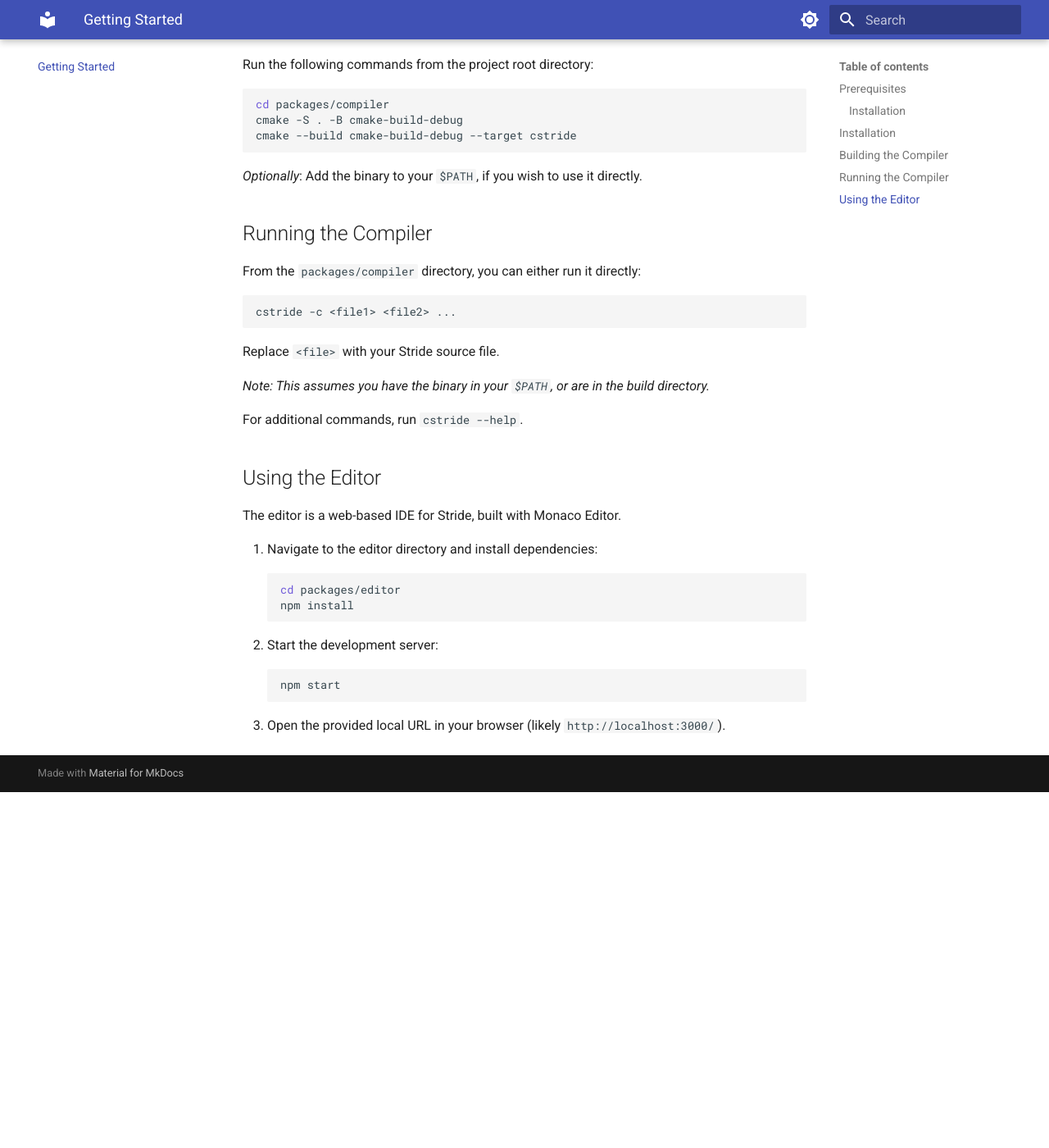
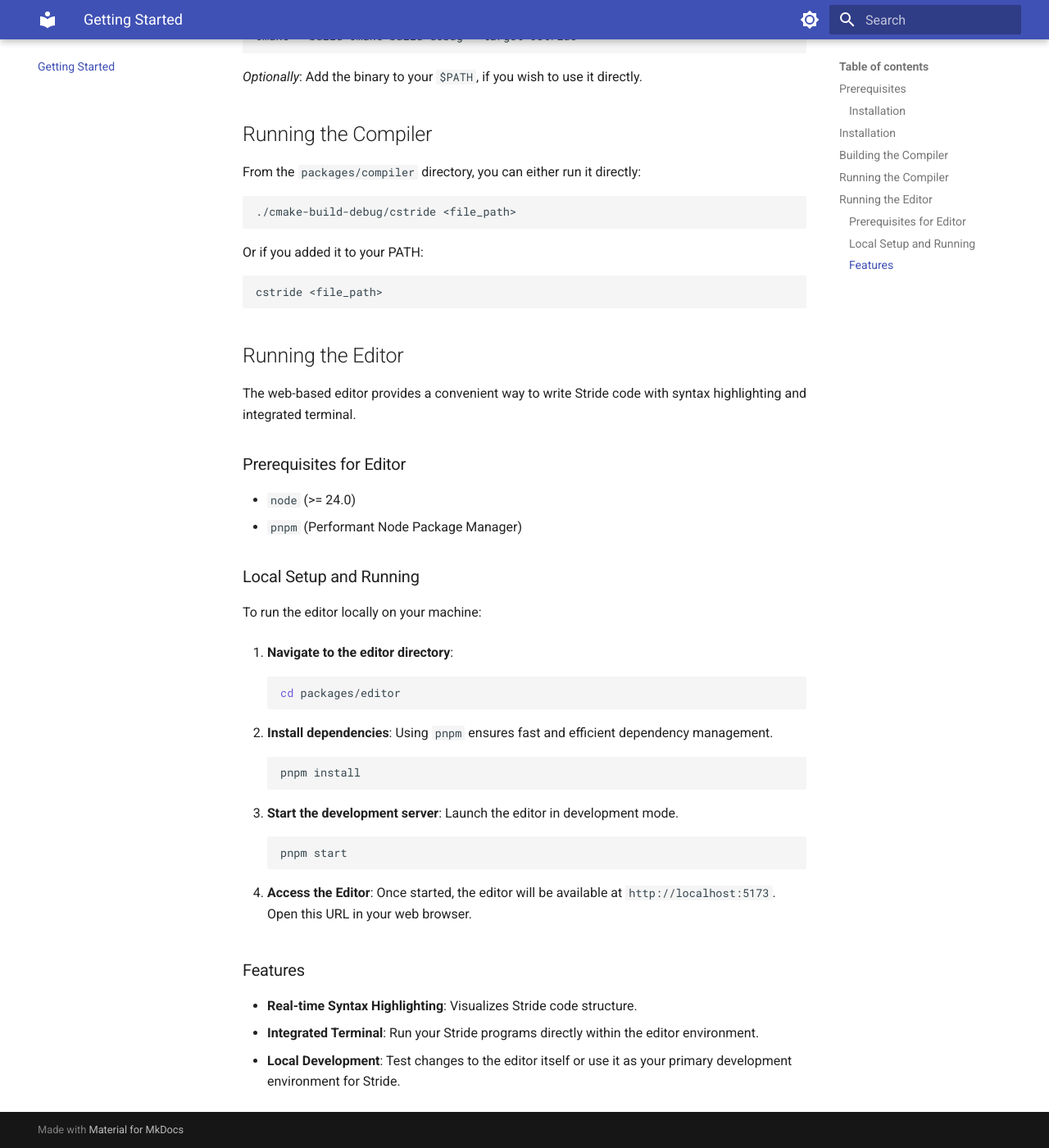
Before and after one commit to VxTi/cstride, an MkDocs documentation site: the page built from docs/getting-started.md, in a window 1280 px wide and 1400 px high, scrolled down 1070 px. Shown: the whole window at 82% size. Built offline with MkDocs 1.6.1 and Material for MkDocs 9.7.7, drawn with Linux system fonts in a browser that asks for light colours; nearby versions of some CDN libraries; before the commit the page ends 2036 px from its top, so only the background shows below that; some of the changed text lies outside the part shown.

````diff
--- a/docs/getting-started.md
+++ b/docs/getting-started.md
@@ -12,17 +12,15 @@
 
 You can install these packages using the following commands:
 
-=== "macOS"
+```shell
+# MacOS
+brew install cmake node@24 llvm@21
+```
 
-    ```shell
-    brew install cmake node@24 llvm@21
-    ```
-
-=== "Ubuntu/Debian"
-
-    ```shell
-    sudo apt install cmake nodejs llvm-21
-    ```
+```shell
+# Ubuntu/Debian
+sudo apt install cmake nodejs llvm-21
+```
 
 ## Installation
 
@@ -48,25 +46,47 @@
 
 From the `packages/compiler` directory, you can either run it directly:
 ```sh
-cstride -c <file1> <file2> ...
+./cmake-build-debug/cstride <file_path>
 ```
-Replace `<file>` with your Stride source file.
 
-*Note: This assumes you have the binary in your `$PATH`, or are in the build directory.*
+Or if you added it to your PATH:
+```sh
+cstride <file_path>
+```
 
-For additional commands, run `cstride --help`.
+## Running the Editor
 
-## Using the Editor
+The web-based editor provides a convenient way to write Stride code with syntax highlighting and integrated terminal.
 
-The editor is a web-based IDE for Stride, built with Monaco Editor.
+### Prerequisites for Editor
+- `node` (>= 24.0)
+- `pnpm` (Performant Node Package Manager)
 
-1. Navigate to the editor directory and install dependencies:
+### Local Setup and Running
+
+To run the editor locally on your machine:
+
+1. **Navigate to the editor directory**:
    ```sh
    cd packages/editor
-   npm install
    ```
-2. Start the development server:
+
+2. **Install dependencies**:
+   Using `pnpm` ensures fast and efficient dependency management.
    ```sh
-   npm start
+   pnpm install
    ```
-3. Open the provided local URL in your browser (likely `http://localhost:3000/`).
+
+3. **Start the development server**:
+   Launch the editor in development mode.
+   ```sh
+   pnpm start
+   ```
+
+4. **Access the Editor**:
+   Once started, the editor will be available at `http://localhost:5173`. Open this URL in your web browser.
+
+### Features
+- **Real-time Syntax Highlighting**: Visualizes Stride code structure.
+- **Integrated Terminal**: Run your Stride programs directly within the editor environment.
+- **Local Development**: Test changes to the editor itself or use it as your primary development environment for Stride.
--- a/mkdocs.yml
+++ b/mkdocs.yml
@@ -46,6 +46,7 @@
 nav:
   - Home: index.md
   - Getting Started: getting-started.md
+  - Examples: examples.md
   - Language Reference:
       - Variables & Types: reference/variables.md
       - Functions: reference/functions.md
````
Also changed, not shown: docs/examples.md (added, +143 -0 lines), docs/index.md (+32 -14 lines), docs/reference/functions.md (+44 -6 lines), docs/reference/structs.md (+34 -6 lines), docs/reference/variables.md (+40 -18 lines), 3 other files.
